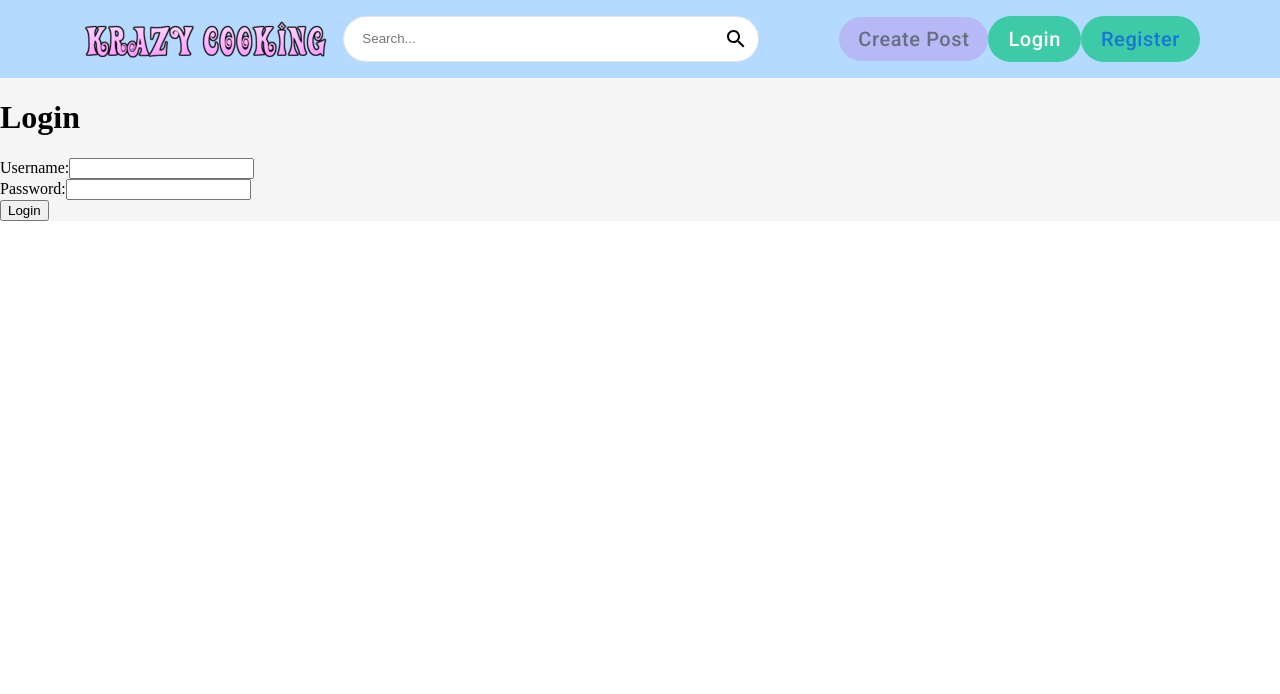
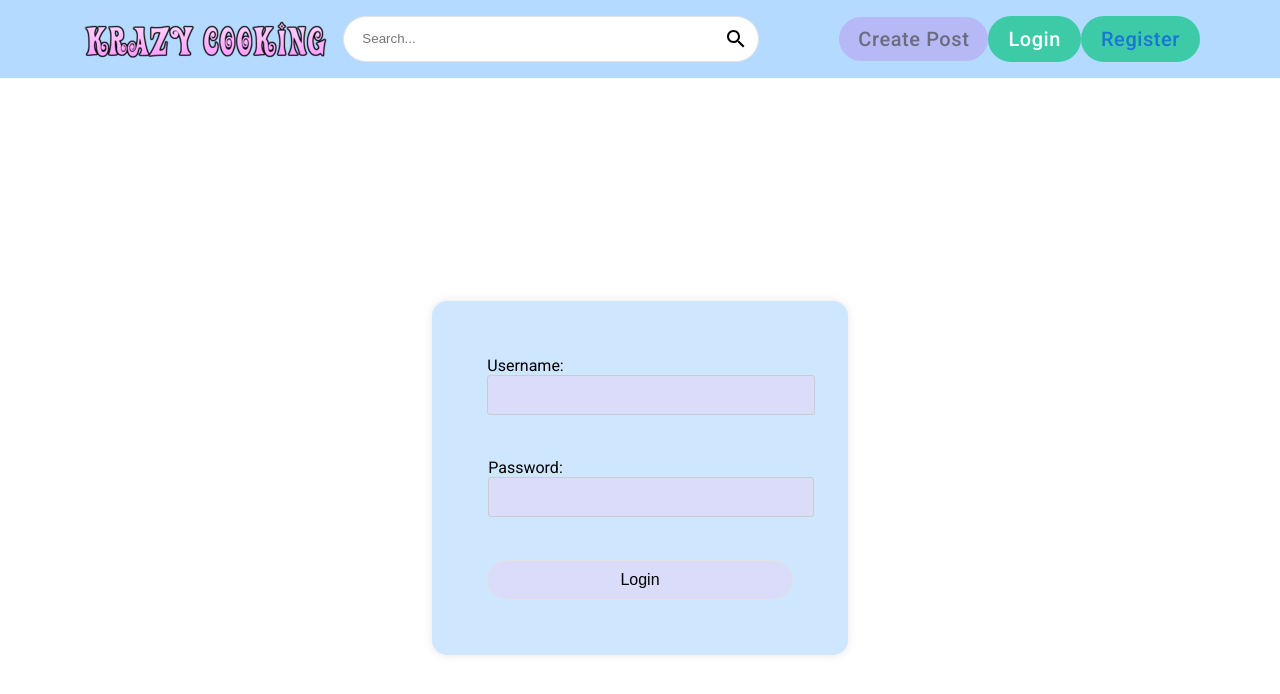
Before and after one commit to MustafaMuhammad2000/KrazyCooking, a React (Create React App) app in the folder frontend/: page /login in a window 1280 px wide. Shown: the top 694 px of the page. Built offline with nearby package versions, Linux system fonts and the light colour scheme.

Commit message:
updated visuals for the login + register pages

```diff
--- a/frontend/src/components/Login/Login.jsx
+++ b/frontend/src/components/Login/Login.jsx
@@ -1,5 +1,7 @@
 import React, {useState, useEffect } from 'react';
 import { useUser } from '../../utils/UserContext';
+import { Box, Stack, Typography } from '@mui/material';
+
 
 function Login() {
   const [Username, setUsername] = useState('');
@@ -10,7 +12,58 @@ function Login() {
 
   console.log('Entered user:', Username);
 
+  const containerStyle = {
+    display: 'flex',
+    justifyContent: 'center',
+    alignItems: 'center',
+    height: '100vh',
+    backgroundColor: '#FFFFFF'
+  };
+  const formStyle = {
+    display: 'flex',
+    flexDirection: 'column',
+    alignItems: 'center',
+    padding: '55px',
+    backgroundColor: '#CEE7FF',
+    borderRadius: '15px',
+    boxShadow: '0 0 10px rgba(0, 0, 0, 0.1)'
+  };
 
+  const labelStyle = {
+    marginBottom: '10px',
+    fontSize: '16px',
+    fontWeight: 400,
+    textAlign: 'left',
+fontFamily: 'Roboto',
+fontStyle: 'normal'
+  };
+
+  const buttonStyle = {
+    width: '100%',
+    padding: '10px',
+    backgroundColor: '#DBDCF9',
+    color: '#000000',
+    border: 'none',
+    //borderRadius: '3px',
+    fontSize: '16px',
+    cursor: 'pointer',
+    borderRadius: 20,
+            border: '1px solid #e3e3e3',
+            pl: 2,
+            boxShadow: 'none',
+            mr: { sm: 5 }
+  };
+
+  const inputStyle = {
+    width: '100%',
+    padding: '10px',
+    marginBottom: '15px',
+    border: '1px solid #ccc',
+    borderRadius: '3px',
+    fontSize: '16px',
+    backgroundColor: '#DBDCF9'
+    //boxShadow: '#DBDCF9'
+  };
 
   useEffect(() => {
     const checkToken = () => {
@@ -77,20 +130,22 @@ function Login() {
 
 
   return (
-    <div>
-      <h1>Login</h1>
-      <form onSubmit={handleSubmit}>
-        <label>
+
+    <div style={containerStyle}>
+      <form onSubmit={handleSubmit} style={formStyle}>
+        <label  style={labelStyle}>
           Username:
-          <input type="Username" value={Username} onChange={handleUsernameChange} />
+          <input type="Username" value={Username} onChange={handleUsernameChange}
+          style = {inputStyle}/>
         </label>
         <br />
-        <label>
+        <label  style={labelStyle}>
           Password:
-          <input type="password" value={password} onChange={handlePasswordChange} />
+          <input type="password" value={password} onChange={handlePasswordChange}
+          style = {inputStyle}/>
         </label>
         <br />
-        <button type="submit">Login</button>
+        <button type="submit" style = {buttonStyle}>Login</button>
       </form>
     </div>
   );
--- a/frontend/src/components/Register.jsx
+++ b/frontend/src/components/Register.jsx
@@ -32,9 +32,11 @@ const handleSubmit = async(e) => {
 
 	if (username === '' || password === '') {
 	setError(true);
+	{errorMessage()}
 	} else {
 	setSubmitted(true);
 	setError(false);
+	{successMessage()}
   try{
     const response = await axios.post('http://localhost:8000/api/user/register',{
       username: username,
@@ -43,7 +45,7 @@ const handleSubmit = async(e) => {
     window.location.href ='/login';
   } catch (error){
     console.error(error);
-    alert('Register failed. Please try again.');
+    alert('Registration failed. Try again.');
   }
 	}
 };
@@ -55,7 +57,7 @@ const successMessage = () => {
 		style={{
 		display: submitted ? '' : 'none',
 		}}>
-		<h1>User {username} Registration was successful!</h1>
+		<h4>User {username} registration was successful</h4>
 	</div>
 	);
 };
@@ -72,43 +74,91 @@ const errorMessage = () => {
 	);
 };
 
+const containerStyle = {
+    display: 'flex',
+    justifyContent: 'center',
+    alignItems: 'center',
+    height: '100vh',
+    backgroundColor: '#FFFFFF'
+  };
+  const formStyle = {
+    display: 'flex',
+    flexDirection: 'column',
+    alignItems: 'center',
+    padding: '55px',
+    backgroundColor: '#CEE7FF',
+    borderRadius: '15px',
+    boxShadow: '0 0 10px rgba(0, 0, 0, 0.1)'
+  };
+
+  const labelStyle = {
+    marginBottom: '10px',
+    fontSize: '16px',
+    fontWeight: 400,
+    textAlign: 'left',
+fontFamily: 'Roboto',
+fontStyle: 'normal'
+  };
+
+  const buttonStyle = {
+    width: '100%',
+    padding: '10px',
+    backgroundColor: '#DBDCF9',
+    color: '#000000',
+    border: 'none',
+    //borderRadius: '3px',
+    fontSize: '16px',
+    cursor: 'pointer',
+    borderRadius: 20,
+            border: '1px solid #e3e3e3',
+            pl: 2,
+            boxShadow: 'none',
+            mr: { sm: 5 }
+  };
+
+  const inputStyle = {
+    width: '100%',
+    padding: '10px',
+    marginBottom: '15px',
+    border: '1px solid #ccc',
+    borderRadius: '3px',
+    fontSize: '16px',
+    backgroundColor: '#DBDCF9'
+    //boxShadow: '#DBDCF9'
+  };
+
 return (
-	<div className="form">
+	<div className="form" style={containerStyle}>
 
-	<div>
-    <Typography variant = "body1" color="black">
-
-		<h1>User Registration</h1>
-        </Typography>
-	</div>
-
-	<form>
+	<form style={formStyle}>
     <Typography variant = "body1" color="black">
 
 		{/* Labels and inputs for form data */}
-		<p><label className="label">username</label></p>
+		<p><label className="label" style={labelStyle}>Username: </label></p>
 		<input onChange={handleName} className="input"
-          value={username} type="text" />
+          value={username} type="text" style = {inputStyle}/>
 
-		<p><label className="label">password</label></p>
+		<p><label className="label" style={labelStyle}>Password: </label></p>
 		<input onChange={handlePassword} className="input"
-          value={password} type="password" />
+          value={password} type="password" style = {inputStyle}/>
         <p>
-		<button onClick={handleSubmit} className="btn" type="submit">
+		<button onClick={handleSubmit} className="btn" type="submit" style = {buttonStyle}>
 		Submit
 		</button>
         </p>
         </Typography>
-	</form>
 
-    	{/* Calling to the methods */}
-	<div className="messages">
-    <Typography variant = "body1" color="black">
+		<div className="messages">
+    <Typography color="black">
 
 		{errorMessage()}
 		{successMessage()}
         </Typography>
 	</div>
+	</form>
+
+    	{/* Calling to the methods */}
+
 	</div>
 );
 }
```
